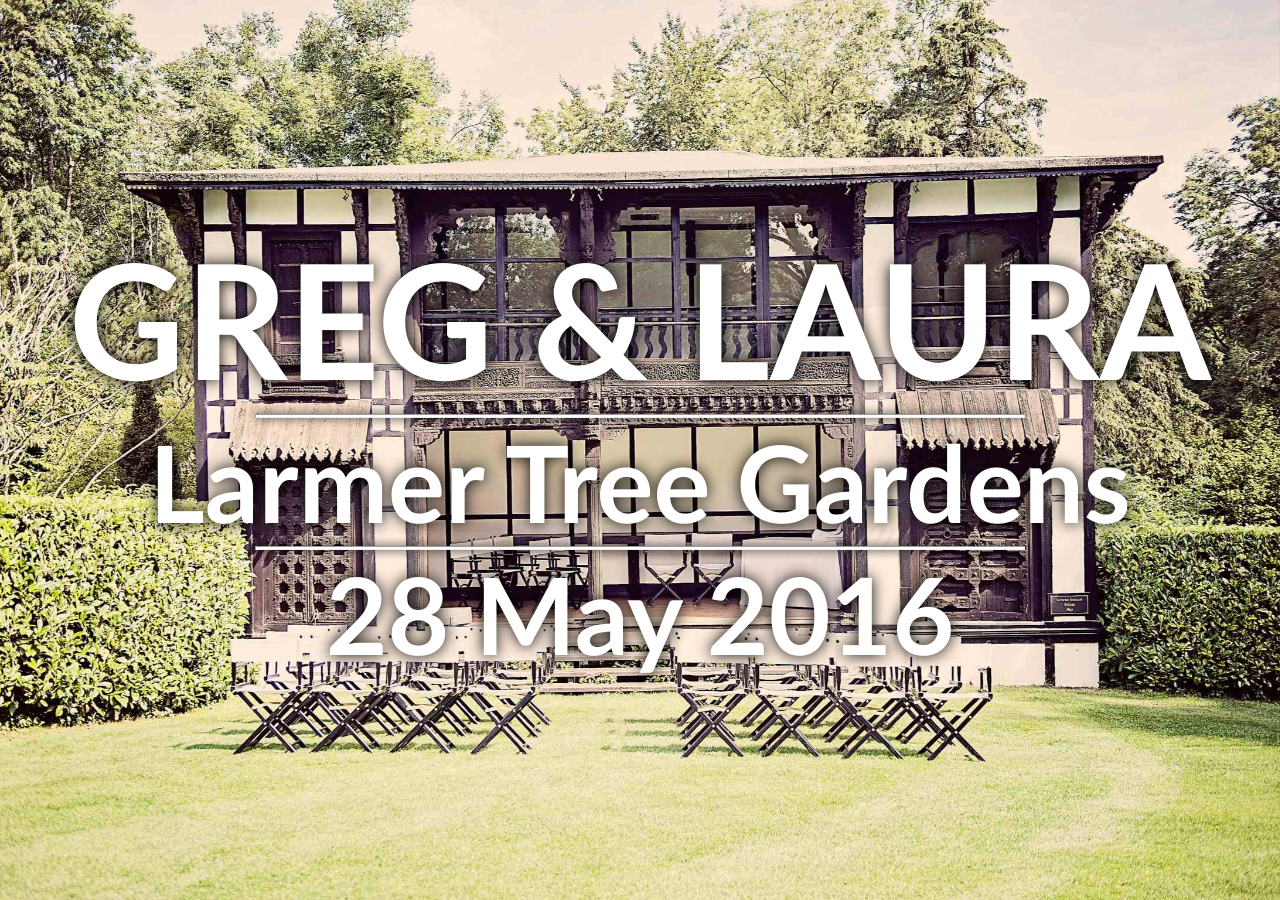
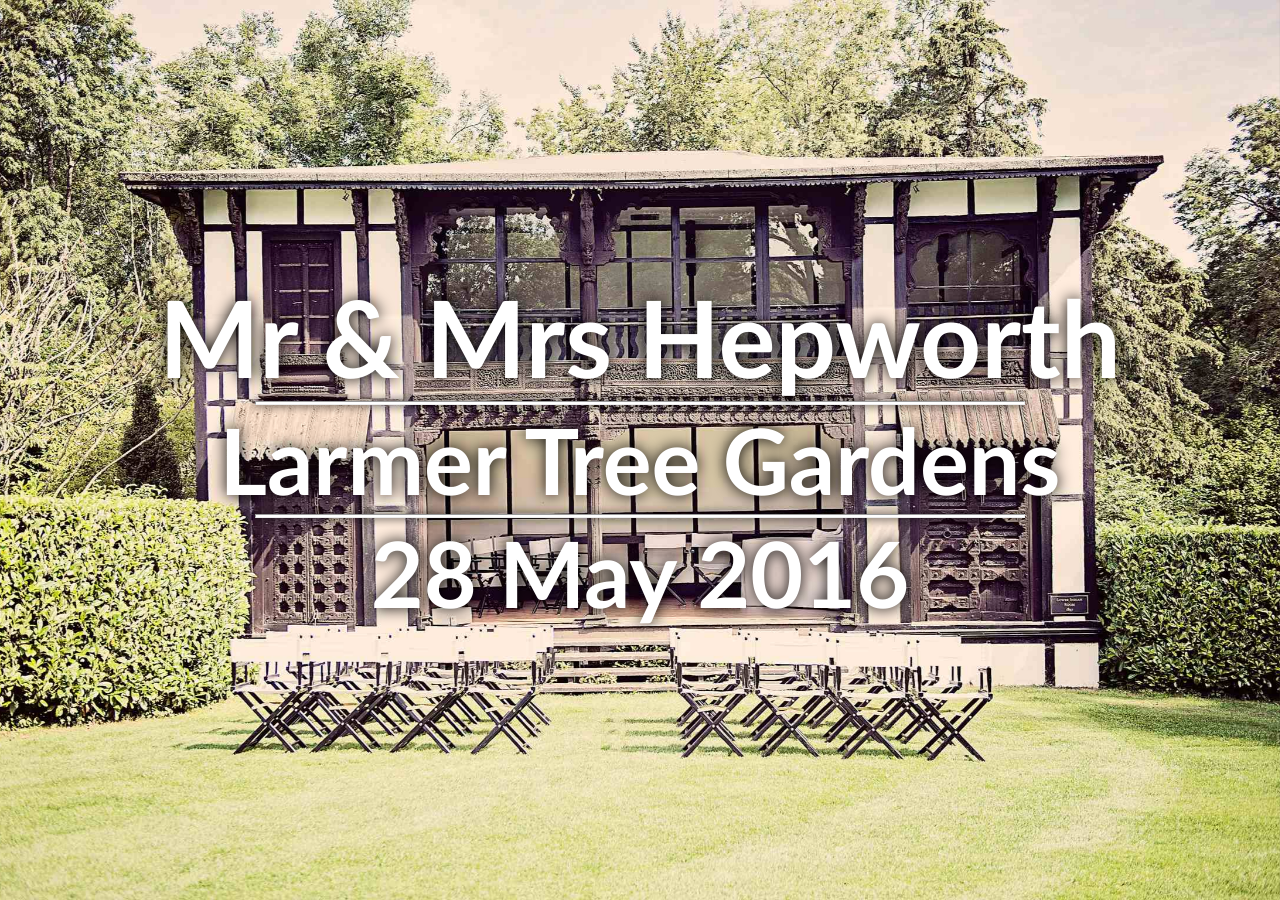
Before and after one commit to hepto/mrandmrshepworth.com, a Jekyll site: the page built from index.html, in a window 1280 px wide. Built offline with Jekyll 4.4.1, drawn with Linux system fonts in a browser that asks for light colours; some of the changed lines change nothing that is shown.

Commit message:
Updated title to match domain

```diff
--- a/_includes/javascript.html
+++ b/_includes/javascript.html
@@ -1,6 +1,6 @@
 <script src="javascript/fittext.js"></script>
 <script>
-  window.fitText(document.getElementById("title"), 0.8);
-  window.fitText(document.getElementById("date"), 1.2);
-  window.fitText(document.getElementById("location"), 1.2);
+  window.fitText(document.getElementById("title"), 1.2);
+  window.fitText(document.getElementById("date"), 1.4);
+  window.fitText(document.getElementById("location"), 1.4);
 </script>
--- a/index.html
+++ b/index.html
@@ -6,7 +6,7 @@
 
 <div id="hero">
 
-  <h1 id="title" class="fittext">GREG &amp; LAURA</h1>
+  <h1 id="title" class="fittext">{{ site.title }}</h1>
   <hr>
   <h1 id="location" class="fittext">Larmer Tree Gardens</h1>
   <hr>
```
